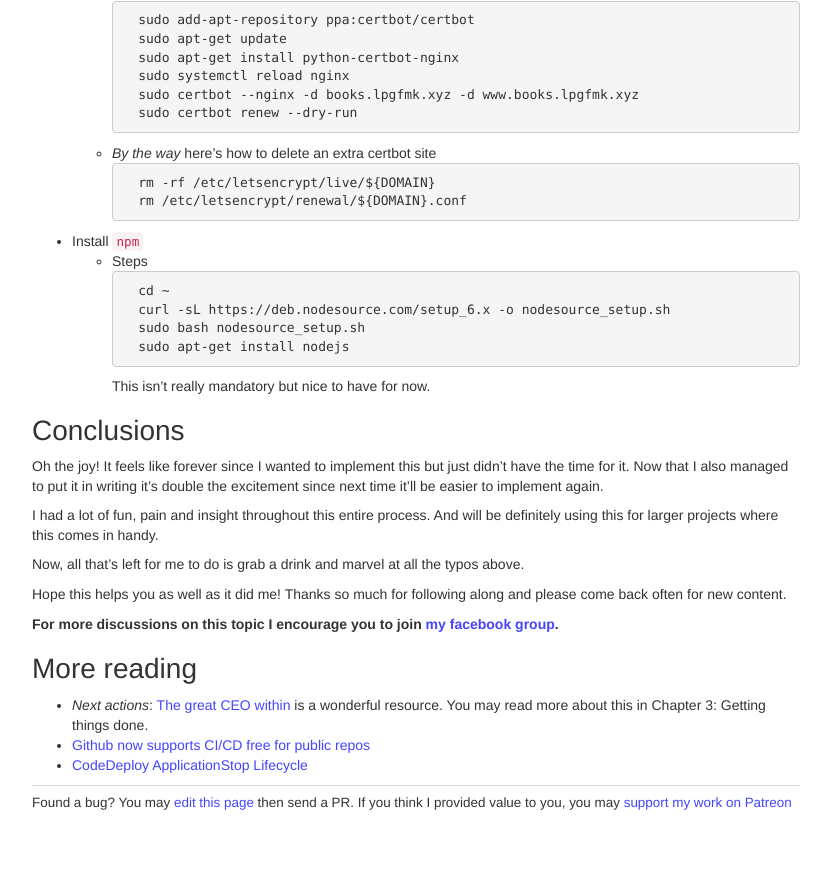
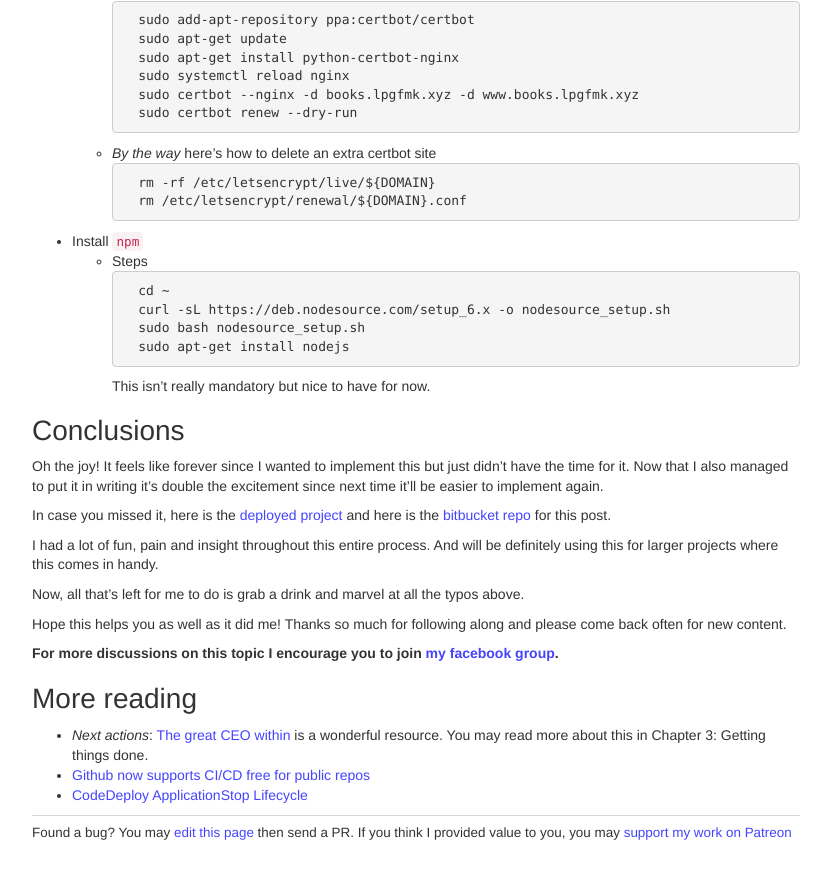
Before and after one commit to anrei0000/anrei0000.github.io, a Jekyll site: the page built from _posts/2019-08-14-ci_cd_with_laravel_bitbucket_aws.md, in a window 1280 px wide and 900 px high, scrolled down 11049 px. Shown: the top 879 px of the window, without its empty margins (224-1055 px from the left). Built offline with Jekyll 4.4.1, drawn with Linux system fonts in a browser that asks for light colours; nearby versions of some CDN libraries; a style sheet for code colours, icons or effects is not loaded.

Commit message:
- auto deployment: prettify

```diff
--- a/_posts/2019-08-14-ci_cd_with_laravel_bitbucket_aws.md
+++ b/_posts/2019-08-14-ci_cd_with_laravel_bitbucket_aws.md
@@ -610,6 +610,8 @@ Push the project to master at `43601d65dc3db0c2b697933ce0408b23a21c608d`.
 # Conclusions
 Oh the joy! It feels like forever since I wanted to implement this but just didn't have the time for it. Now that I also managed to put it in writing it's double the excitement since next time it'll be easier to implement again.
 
+In case you missed it, here is the [deployed project](https://books.lpgfmk.xyz) and here is the [bitbucket repo](https://bitbucket.org/anrei0000/hiring_books/src/master/) for this post.
+
 I had a lot of fun, pain and insight throughout this entire process. And will be definitely using this for larger projects where this comes in handy.
 
 Now, all that's left for me to do is grab a drink and marvel at all the typos above.
```
